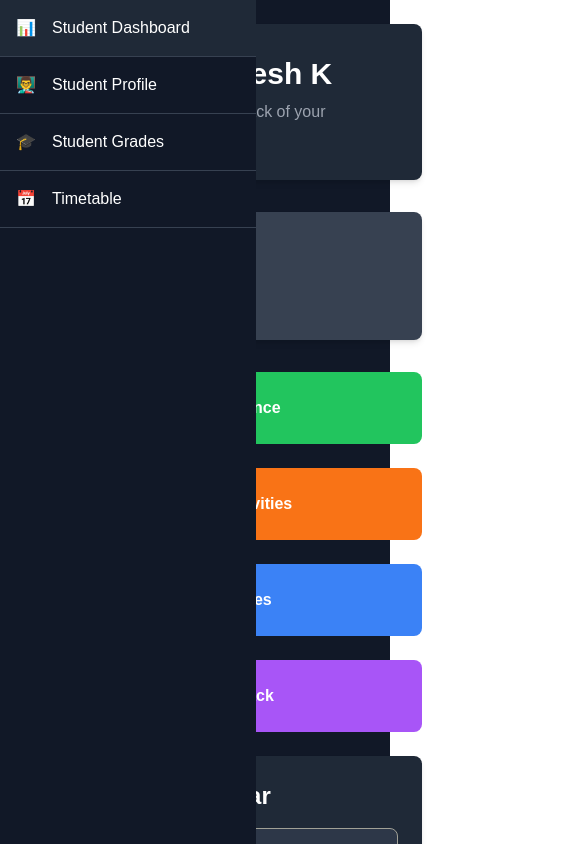
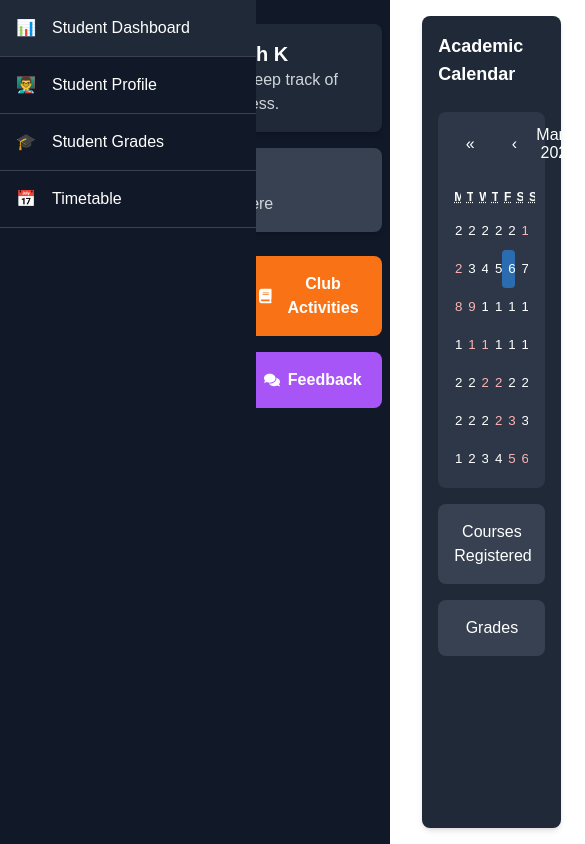
Before and after one commit to GowthamDhanaraju/University-Management-System, a Next.js app: page /student_dashboard in a window 390 px wide. Shown: the top 844 px of the page, 585 px wide, since content can reach past the window. Built offline with nearby package versions, Linux system fonts and the light colour scheme.

Commit message:
student dashboard change

```diff
--- a/pages/student_dashboard.tsx
+++ b/pages/student_dashboard.tsx
@@ -9,18 +9,18 @@ import StudentSidebar from "@/components/student_sidebar";
 
 const Header: React.FC = () => {
   return (
-    <div className="bg-gray-800 p-8 rounded-lg shadow-md text-white max-w-7xl mb-8">
-      <h2 className="text-3xl font-bold">Welcome, Rajesh K</h2>
-      <p className="text-gray-400 mt-2">Stay organized and keep track of your academic progress.</p>
+    <div className="bg-gray-800 p-4 rounded-lg shadow-md text-white">
+      <h2 className="text-xl font-bold">Welcome, Rajesh K</h2>
+      <p className="text-gray-300">Stay organized and keep track of your academic progress.</p>
     </div>
   );
 };
 
 const Timetable: React.FC = () => {
   return (
-    <div className="bg-gray-700 p-8 rounded-lg shadow-md text-white w-full mb-8">
-      <h3 className="text-2xl font-semibold">Timetable</h3>
-      <p className="text-gray-400 mt-2">Timetable Content Here</p>
+    <div className="bg-gray-700 p-4 rounded-lg shadow-md text-white mt-4">
+      <h3 className="text-lg font-semibold">Timetable</h3>
+      <p className="text-gray-300">Timetable Content Here</p>
     </div>
   );
 };
@@ -29,30 +29,30 @@ const Buttons: React.FC = () => {
   const router = useRouter();
 
   return (
-    <div className="grid grid-cols-1 md:grid-cols-2 gap-6">
+    <div className="grid grid-cols-2 gap-4 mt-6">
       <button
-        className="bg-green-500 p-6 rounded-lg flex items-center justify-center text-white font-semibold hover:bg-green-600 transition duration-300"
+        className="bg-green-500 p-4 rounded-lg flex items-center justify-center text-white font-semibold hover:bg-green-600"
         onClick={() => router.push("/attendance")}
       >
-        <FaTasks className="mr-3" /> Attendance
+        <FaTasks className="mr-2" /> Attendance
       </button>
       <button
-        className="bg-orange-500 p-6 rounded-lg flex items-center justify-center text-white font-semibold hover:bg-orange-600 transition duration-300"
+        className="bg-orange-500 p-4 rounded-lg flex items-center justify-center text-white font-semibold hover:bg-orange-600"
         onClick={() => router.push("/club-activities")}
       >
-        <FaBook className="mr-3" /> Club Activities
+        <FaBook className="mr-2" /> Club Activities
       </button>
       <button
-        className="bg-blue-500 p-6 rounded-lg flex items-center justify-center text-white font-semibold hover:bg-blue-600 transition duration-300"
+        className="bg-blue-500 p-4 rounded-lg flex items-center justify-center text-white font-semibold hover:bg-blue-600"
         onClick={() => router.push("/faculties")}
       >
-        <FaChalkboardTeacher className="mr-3" /> Faculties
+        <FaChalkboardTeacher className="mr-2" /> Faculties
       </button>
       <button
-        className="bg-purple-500 p-6 rounded-lg flex items-center justify-center text-white font-semibold hover:bg-purple-600 transition duration-300"
+        className="bg-purple-500 p-4 rounded-lg flex items-center justify-center text-white font-semibold hover:bg-purple-600"
         onClick={() => router.push("/feedback")}
       >
-        <FaComments className="mr-3" /> Feedback
+        <FaComments className="mr-2" /> Feedback
       </button>
     </div>
   );
@@ -62,71 +62,82 @@ const RightSidebar: React.FC = () => {
   const [date, setDate] = useState<Date>(new Date());
 
   return (
-    <div className="bg-gray-800 p-6 rounded-lg shadow-md text-white w-full h-full flex flex-col justify-between space-y-6">
-      <div>
-        <h3 className="text-2xl font-semibold mb-4">Academic Calendar</h3>
-        <div className="calendar-container">
-          <Calendar
-            onChange={(value) => setDate(value as Date)}
-            value={date}
-            className="react-calendar w-full"
-          />
+    <div className="bg-gray-800 p-4 rounded-lg shadow-md text-white flex flex-col items-center space-y-4 h-full w-full">
+      <h3 className="text-lg font-semibold mb-2">Academic Calendar</h3>
+      <div className="flex justify-center items-center w-full">
+        <Calendar onChange={(value) => setDate(value as Date)} value={date} />
       </div>
+
+      <div className="bg-gray-700 p-4 rounded-lg text-center hover:bg-gray-600 cursor-pointer w-full">
+        Courses Registered
+      </div>
+      <div className="bg-gray-700 p-4 rounded-lg text-center hover:bg-gray-600 cursor-pointer w-full">
+        Grades
+      </div>
+
       <style jsx global>{`
         .react-calendar {
+          width: 100%;
+          max-width: 300px;
           background-color: #2d3748;
           color: white;
+          border: none;
           border-radius: 0.5rem;
-            padding: 1rem;
+          font-family: inherit;
+          padding: 10px;
         }
+
         .react-calendar__navigation button {
           color: white;
         }
-          .react-calendar__navigation button:hover {
+
+        .react-calendar__navigation button:enabled:hover,
+        .react-calendar__navigation button:enabled:focus {
           background-color: #4a5568;
         }
+
         .react-calendar__tile {
           color: white;
-            text-align: center;
+          padding: 0.75em 0.5em;
+          border-radius: 4px;
         }
+
+        .react-calendar__month-view__days__day {
+          color: white;
+        }
+
+        .react-calendar__month-view__days__day--weekend {
+          color: #feb2b2;
+        }
+
+        .react-calendar__tile:enabled:hover,
+        .react-calendar__tile:enabled:focus {
+          background-color: #4a5568;
+        }
+
+        .react-calendar__tile--now {
+          background: #3182ce !important;
+        }
+
         .react-calendar__tile--active {
-            background: #2b6cb0;
-          }
-          .react-calendar__tile--active:hover {
-            background: #2c5282;
+          background: #2b6cb0 !important;
         }
       `}</style>
-      </div>
-      <div className="flex flex-col space-y-4">
-        <div className="bg-gray-700 p-5 rounded-lg text-center hover:bg-gray-600 cursor-pointer transition duration-300">
-          Courses Registered
-        </div>
-        <div className="bg-gray-700 p-5 rounded-lg text-center hover:bg-gray-600 cursor-pointer transition duration-300">
-          Grades
-        </div>
-      </div>
     </div>
   );
 };
 
 const StudentDashboard: React.FC = () => {
   return (
-    <div className="flex w-full min-h-screen bg-gray-900 text-gray-200">
-      {/* Sidebar */}
-      <div className="w-1/6">
+    <div className="flex min-h-screen bg-gray-900 text-gray-200">
       <StudentSidebar />
-      </div>
-
-      {/* Main content */}
-      <div className="flex-1 flex flex-col md:flex-row p-6 space-y-6 md:space-y-0 md:space-x-6">
-        <div className="flex-1">
+      <div className="flex flex-1 ml-16">
+        <div className="flex-1 p-6">
           <Header />
           <Timetable />
           <Buttons />
         </div>
-
-        {/* Right Sidebar */}
-        <div className="w-full md:w-1/3">
+        <div className="w-1/3 p-4">
           <RightSidebar />
         </div>
       </div>
```
Lines whose indentation alone changed are shown as unchanged.
